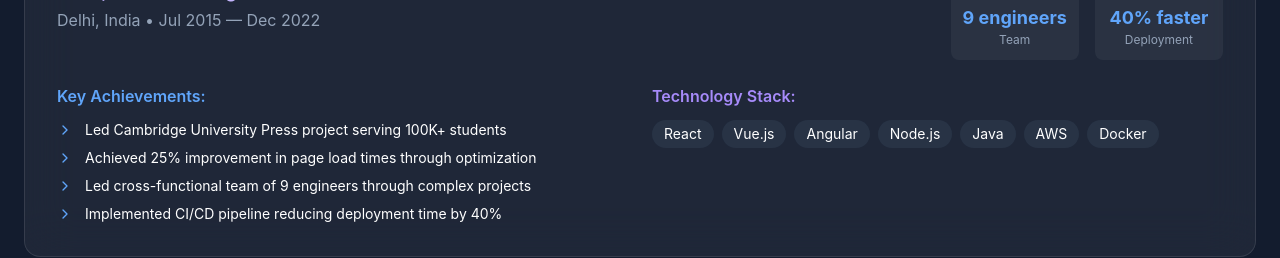
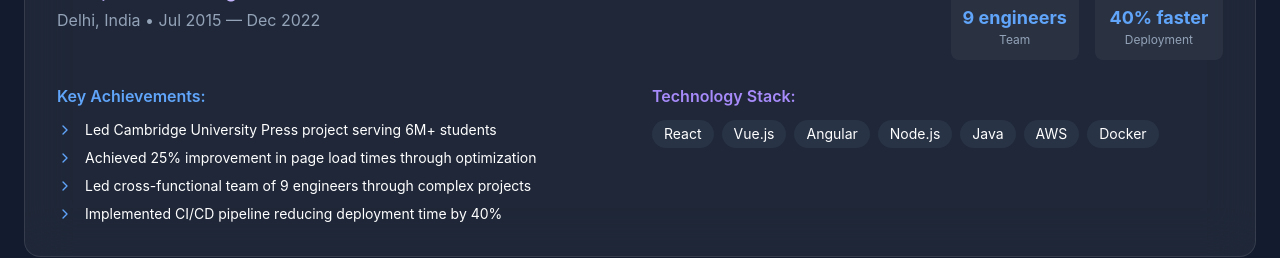
Before and after one commit to yaminichhabra/yaminichhabra.github.io, a React (Create React App) app: page / in a window 1280 px wide. Shown: the part 4820-5078 px from the top of the page. Built offline with nearby package versions, Linux system fonts and the light colour scheme.

Commit message:
Update Portfolio.tsx

```diff
--- a/src/components/Portfolio.tsx
+++ b/src/components/Portfolio.tsx
@@ -61,7 +61,7 @@ const Portfolio = () => {
     {
       name: "Senior Engineering Manager",
       company: "Cambridge University Press",
-      text: "Yamini consistently delivered high-quality solutions and demonstrated exceptional technical leadership. Her work on our educational platform improved performance by 25% and enhanced user experience for over 100K students globally.",
+      text: "Yamini consistently delivered high-quality solutions and demonstrated exceptional technical leadership. Her work on our educational platform improved performance by 25% and enhanced user experience for over 6M+ students globally.",
       rating: 5
     },
     {
@@ -227,7 +227,7 @@ const Portfolio = () => {
       location: 'Delhi, India',
       type: 'ENTERPRISE',
       impact: [
-        'Led Cambridge University Press project serving 100K+ students',
+        'Led Cambridge University Press project serving 6M+ students',
         'Achieved 25% improvement in page load times through optimization',
         'Led cross-functional team of 9 engineers through complex projects',
         'Implemented CI/CD pipeline reducing deployment time by 40%'
```
